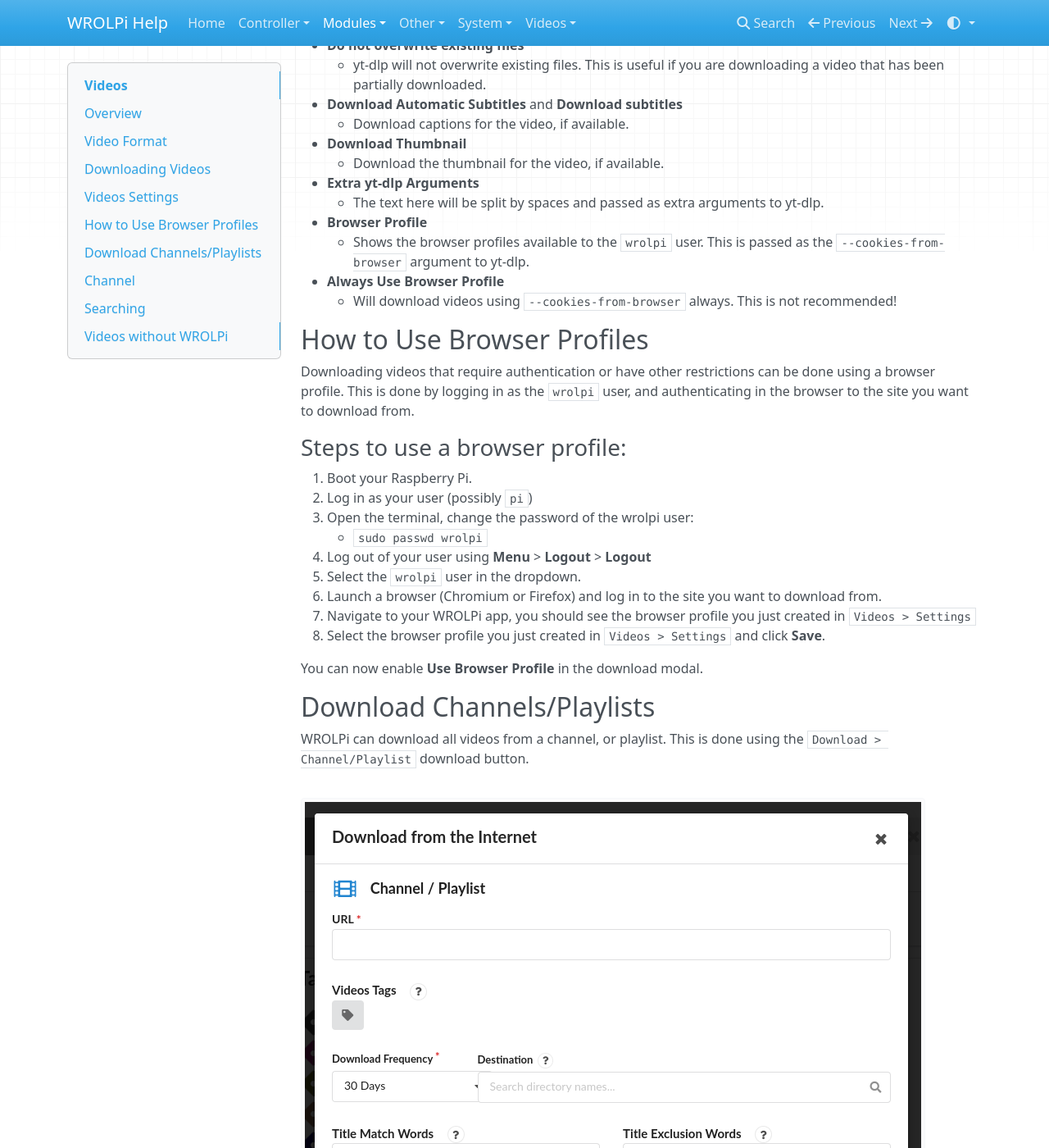
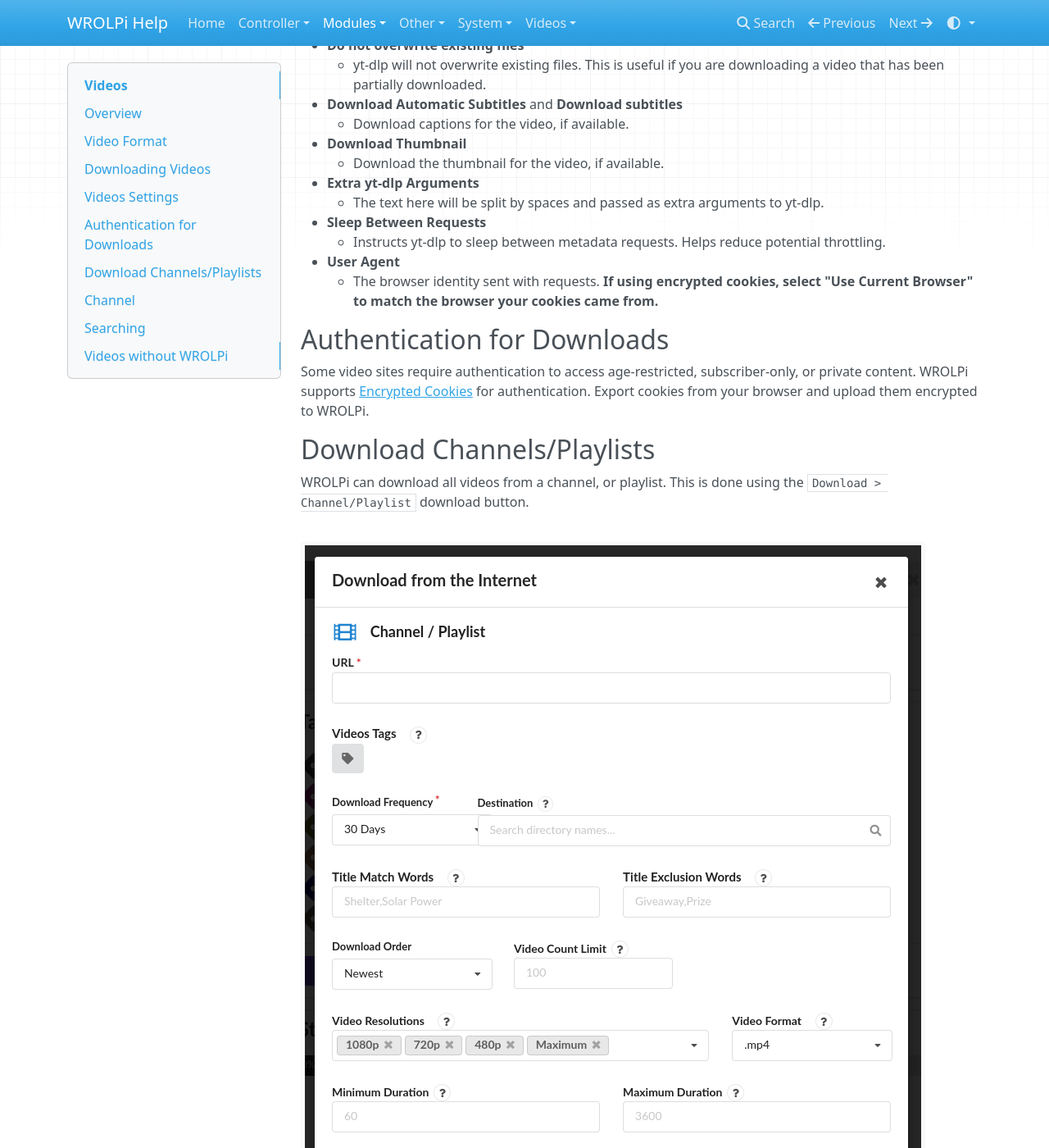
Before and after one commit to wrolpi/wrolpi-help, an MkDocs documentation site: the page built from docs/modules/videos/index.md, in a window 1280 px wide and 1400 px high, scrolled down 3182 px. Shown: the whole window at 82% size. Built offline with MkDocs 1.6.1, drawn with Linux system fonts in a browser that asks for light colours; nearby versions of some CDN libraries; some of the changed text lies outside the part shown.

Commit message:
Documented encrypted cookies.

```diff
--- a/docs/modules/videos/index.md
+++ b/docs/modules/videos/index.md
@@ -37,10 +37,6 @@
     * The file format the video will be encapsulated in.
         * `mp4` is the most universally compatible (but proprietary).
         * `mkv` is an open-standard media format.
-* **Use Browser Profile**
-    * A browser profile is a set of cookies and settings that are used to download videos. This is useful for
-      downloading videos from sites that require authentication or have other restrictions.
-      See [Browser Profiles](#browser-profiles)
 * **Channel Tag**
     * The selected Tag will be applied to any new Channel created in the process of downloading these videos. The
       Channel will be placed in the respective tag directory in the `videos` directory.
@@ -67,30 +63,16 @@
     * Download the thumbnail for the video, if available.
 * **Extra yt-dlp Arguments**
     * The text here will be split by spaces and passed as extra arguments to yt-dlp.
-* **Browser Profile**
-    * Shows the browser profiles available to the `wrolpi` user. This is passed as the `--cookies-from-browser` argument
-      to yt-dlp.
-* **Always Use Browser Profile**
-    * Will download videos using `--cookies-from-browser` always. This is not recommended!
+* **Sleep Between Requests**
+    * Instructs yt-dlp to sleep between metadata requests. Helps reduce potential throttling.
+* **User Agent**
+    * The browser identity sent with requests. **If using encrypted cookies, select "Use Current Browser" to match the browser your cookies came from.**
 
-## How to Use Browser Profiles
+## Authentication for Downloads
 
-Downloading videos that require authentication or have other restrictions can be done using a browser profile. This is
-done by logging in as the `wrolpi` user, and authenticating in the browser to the site you want to download from.
-
-### Steps to use a browser profile:
-
-1. Boot your Raspberry Pi.
-2. Log in as your user (possibly `pi`)
-3. Open the terminal, change the password of the wrolpi user:
-    * `sudo passwd wrolpi`
-4. Log out of your user using **Menu** > **Logout** > **Logout**
-5. Select the `wrolpi` user in the dropdown.
-6. Launch a browser (Chromium or Firefox) and log in to the site you want to download from.
-7. Navigate to your WROLPi app, you should see the browser profile you just created in `Videos > Settings`
-8. Select the browser profile you just created in `Videos > Settings` and click **Save**.
-
-You can now enable **Use Browser Profile** in the download modal.
+Some video sites require authentication to access age-restricted, subscriber-only, or private content.
+WROLPi supports [Encrypted Cookies](cookies.md) for authentication. Export cookies from your browser
+and upload them encrypted to WROLPi.
 
 ## Download Channels/Playlists
 
```
Also changed, not shown: docs/index.md (+1 -0 lines), docs/modules/videos/cookies.md (added, +165 -0 lines), docs/modules/videos/cookies-locked.png (added), docs/modules/videos/cookies-txt-extension.png (added), docs/modules/videos/cookies-txt-firefox.png (added), docs/modules/videos/cookies-unlock.png (added), docs/modules/videos/cookies-upload.png (added), docs/modules/videos/videos-settings.png.
